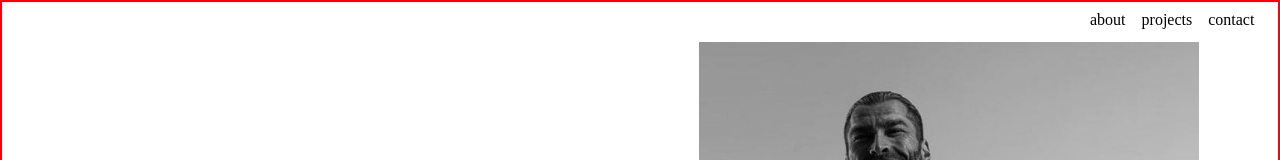
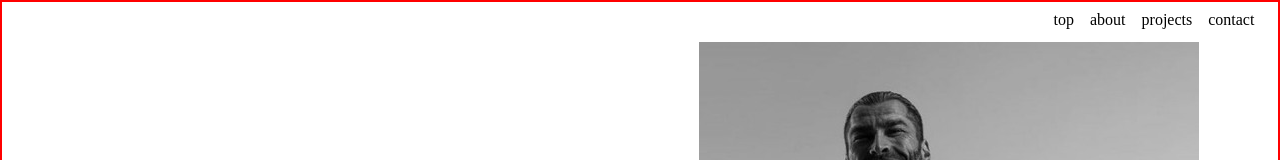
Before and after one commit to am1macdonald/portfolio, a React (Create React App) app: page / in a window 1280 px wide. Shown: the top 160 px of the page. Built offline with nearby package versions, Linux system fonts and the light colour scheme.

Commit message:
add top ref to nav

```diff
--- a/src/components/Navbar/Navbar.jsx
+++ b/src/components/Navbar/Navbar.jsx
@@ -7,6 +7,9 @@ const Navbar = () => {
   return (
     <nav className={nav}>
       <ul className={navlist}>
+        <li>
+          <a href="#top">top</a>
+        </li>
         <li>
           <a href="#about">about</a>
         </li>
```
